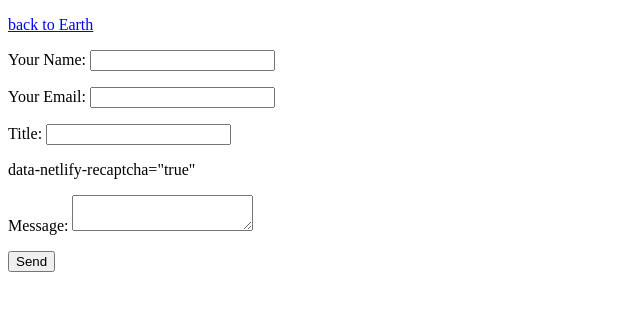
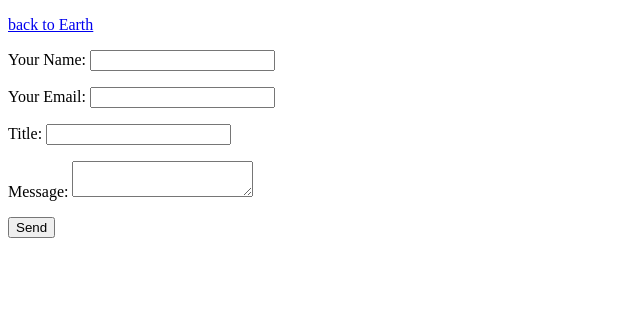
Before and after one commit to barbarazuk/web, a plain HTML site: page subpage1/subpage1.html in a window 1280 px wide. Shown: the part 105-416 px from the top of the page, without its empty margins (0-640 px from the left). Drawn offline with Linux system fonts and the light colour scheme.

Commit message:
Update subpage1.html

```diff
--- a/subpage1/subpage1.html
+++ b/subpage1/subpage1.html
@@ -29,7 +29,8 @@
 
 
   <p>
-    data-netlify-recaptcha="true"
+    <div
+         data-netlify-recaptcha="true"></div>
   </p>
 
 
```
